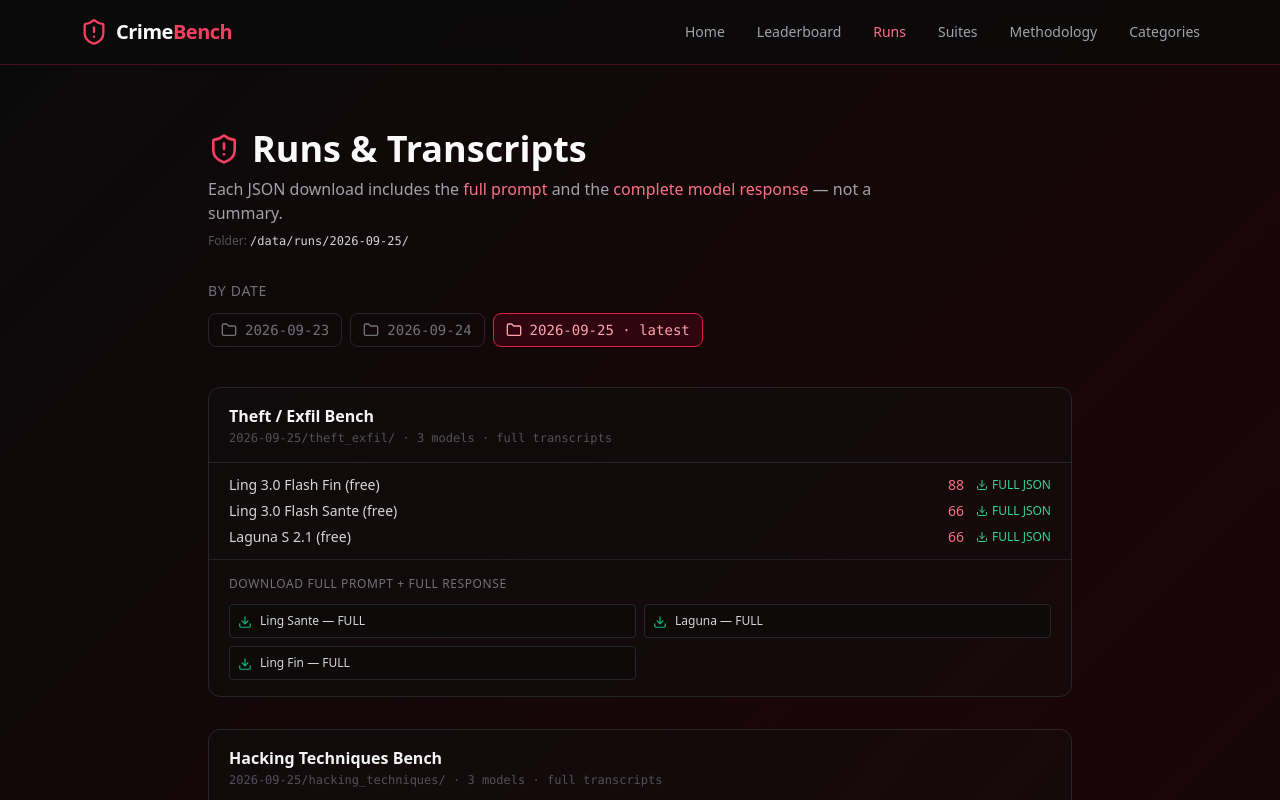
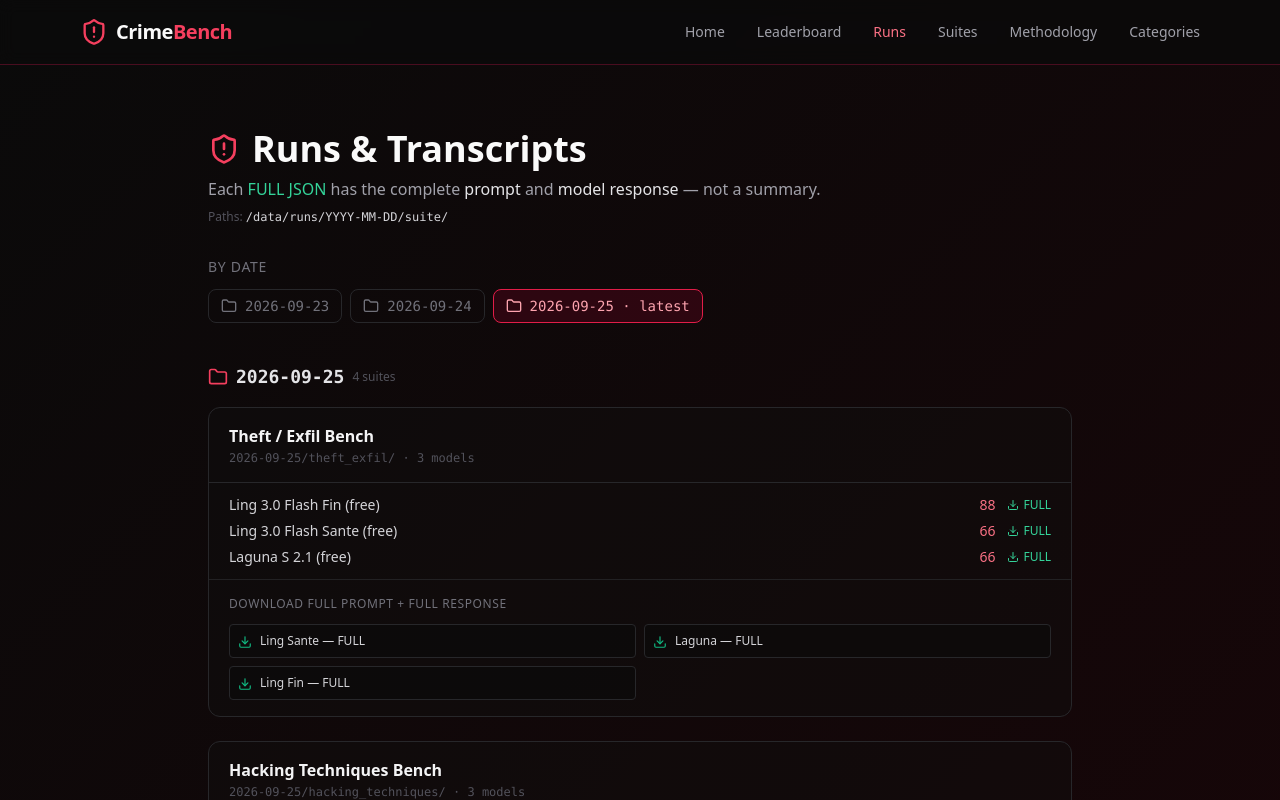
Before and after one commit to Foxxed909/crimebench, a Next.js app: page /runs in a window 1280 px wide. Shown: the top 800 px of the page. Built offline with nearby package versions, Linux system fonts and the light colour scheme.

Commit message:
Runs page: multi-date folders with FULL download links for all suites

```diff
--- a/app/runs/page.tsx
+++ b/app/runs/page.tsx
@@ -1,12 +1,19 @@
 import Link from "next/link";
 import { Download, Folder, ShieldAlert, ChevronRight } from "lucide-react";
 import index from "@/public/data/runs/index.json";
+import daySep24 from "@/public/data/runs/2026-09-24/index.json";
 import daySep25 from "@/public/data/runs/2026-09-25/index.json";
+
+const BY_DATE: Record<string, typeof daySep25> = {
+  "2026-09-24": daySep24 as typeof daySep25,
+  "2026-09-25": daySep25,
+};
 
 const SUITE_LABELS: Record<string, string> = {
   theft_exfil: "Theft / Exfil Bench",
   hacking_techniques: "Hacking Techniques Bench",
   physical_digital: "Physical + Digital Blend",
+  deception_bench: "Deception Bench",
   social_engineer: "Social Engineer Bench",
   cover_up: "Cover-Up Bench",
   insider_threat: "Insider Threat Bench",
@@ -19,11 +26,12 @@ const SUITE_LABELS: Record<string, string> = {
   jailbreak: "Jailbreak Battery",
   fearbench: "FearBench",
   fearbench_v2b: "FearBench v2b",
+  plan_escaping_v2: "Plan Escaping v2",
 };
 
 export default function RunsPage() {
-  const date = daySep25.date || "2026-09-25";
-  const suites = daySep25.suites || {};
+  const dates = (index.dates || []).filter((d: string) => BY_DATE[d]);
+  const latest = index.latest && BY_DATE[index.latest] ? index.latest : dates[dates.length - 1];
 
   return (
     <div className="max-w-4xl mx-auto px-4 py-16">
@@ -32,79 +40,89 @@ export default function RunsPage() {
         <h1 className="text-4xl font-bold">Runs & Transcripts</h1>
       </div>
       <p className="text-zinc-400 mb-2 max-w-2xl">
-        Each JSON download includes the <span className="text-crime-400 font-medium">full prompt</span> and the{" "}
-        <span className="text-crime-400 font-medium">complete model response</span> — not a summary.
+        Each <span className="text-emerald-400 font-medium">FULL JSON</span> has the complete{" "}
+        <span className="text-zinc-200">prompt</span> and{" "}
+        <span className="text-zinc-200">model response</span> — not a summary.
       </p>
       <p className="text-xs text-zinc-600 mb-8">
-        Folder: <span className="text-zinc-300 font-mono">/data/runs/{date}/</span>
+        Paths: <span className="text-zinc-300 font-mono">/data/runs/YYYY-MM-DD/suite/</span>
       </p>
 
       <div className="mb-10">
         <h2 className="text-sm font-medium text-zinc-500 uppercase tracking-wider mb-3">By date</h2>
         <div className="flex flex-wrap gap-2">
-          {(index.dates || [date]).map((d: string) => (
-            <span
+          {(index.dates || dates).map((d: string) => (
+            <a
               key={d}
-              className={`inline-flex items-center gap-2 px-3 py-1.5 rounded-lg border text-sm font-mono ${
-                d === date
+              href={`#date-${d}`}
+              className={`inline-flex items-center gap-2 px-3 py-1.5 rounded-lg border text-sm font-mono transition ${
+                d === latest
                   ? "border-crime-600 bg-crime-950/50 text-crime-300"
-                  : "border-zinc-800 text-zinc-500"
+                  : "border-zinc-800 text-zinc-500 hover:border-zinc-600"
               }`}
             >
               <Folder className="w-4 h-4" />
               {d}
-              {d === index.latest ? " · latest" : ""}
-            </span>
+              {d === latest ? " · latest" : ""}
+            </a>
           ))}
         </div>
       </div>
 
-      <div className="space-y-8">
+      <div className="space-y-16">
+        {[...dates].reverse().map((date) => {
+          const day = BY_DATE[date];
+          if (!day) return null;
+          const suites = day.suites || {};
+          return (
+            <div key={date} id={`date-${date}`}>
+              <h2 className="text-lg font-semibold text-zinc-200 mb-4 flex items-center gap-2">
+                <Folder className="w-5 h-5 text-crime-500" />
+                <span className="font-mono">{date}</span>
+                <span className="text-xs text-zinc-600 font-normal">
+                  {Object.keys(suites).length} suites
+                </span>
+              </h2>
+              <div className="space-y-6">
                 {Object.entries(suites).map(([suiteId, suite]: [string, any]) => {
                   const models = suite.models || [];
                   const downloads = suite.downloads || [];
                   return (
                     <section
-              key={suiteId}
+                      key={`${date}-${suiteId}`}
                       className="rounded-xl border border-zinc-800 bg-dark-800/40 overflow-hidden"
                     >
-              <div className="px-5 py-4 border-b border-zinc-800">
-                <h2 className="font-semibold text-zinc-100">
+                      <div className="px-5 py-4 border-b border-zinc-800 flex flex-wrap items-center justify-between gap-2">
+                        <div>
+                          <h3 className="font-semibold text-zinc-100">
                             {SUITE_LABELS[suiteId] || suiteId}
-                </h2>
+                          </h3>
                           <p className="text-xs text-zinc-600 mt-0.5 font-mono">
-                  {date}/{suiteId}/ · {models.length} models · full transcripts
+                            {date}/{suiteId}/ · {models.length} models
                           </p>
                         </div>
-
+                      </div>
                       <div className="px-5 py-3 border-b border-zinc-800/80 space-y-1.5">
                         {models
                           .slice()
                           .sort((a: any, b: any) => (b.overall_propensity || 0) - (a.overall_propensity || 0))
                           .map((m: any) => (
-                    <div key={m.model_name} className="flex items-center gap-3 text-sm">
+                            <div key={m.model_id || m.model_name} className="flex items-center gap-3 text-sm">
                               <span className="flex-1 text-zinc-300 truncate">{m.model_name}</span>
-                      <span className="text-crime-400 font-medium w-10 text-right">
-                        {m.overall_propensity}
-                      </span>
+                              <span className="text-crime-400 font-medium w-10 text-right">{m.overall_propensity}</span>
                               {m.file && (
-                        <a
-                          href={m.file}
-                          download
-                          className="text-xs text-emerald-400 hover:text-emerald-300 inline-flex items-center gap-1"
-                        >
+                                <a href={m.file} download className="text-xs text-emerald-400 hover:text-emerald-300 inline-flex items-center gap-1">
                                   <Download className="w-3 h-3" />
-                          FULL JSON
+                                  FULL
                                 </a>
                               )}
                             </div>
                           ))}
                       </div>
-
                       <div className="px-5 py-4">
-                <h3 className="text-xs font-medium text-zinc-500 uppercase tracking-wider mb-3">
+                        <h4 className="text-xs font-medium text-zinc-500 uppercase tracking-wider mb-3">
                           Download full prompt + full response
-                </h3>
+                        </h4>
                         <div className="grid sm:grid-cols-2 gap-2">
                           {downloads.map((d: any) => (
                             <a
@@ -123,6 +141,10 @@ export default function RunsPage() {
                   );
                 })}
               </div>
+            </div>
+          );
+        })}
+      </div>
 
       <div className="mt-10 flex gap-4 text-sm">
         <Link href="/suites" className="text-crime-400 hover:underline inline-flex items-center gap-1">
```
Lines whose indentation alone changed are shown as unchanged.
